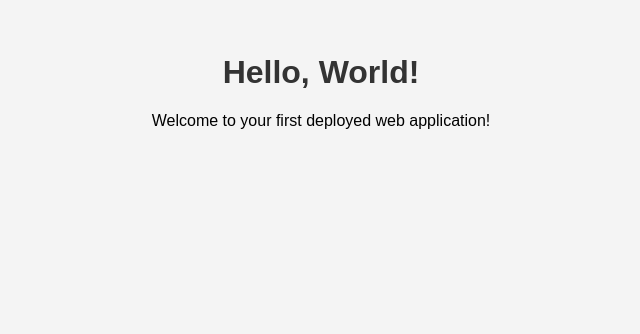
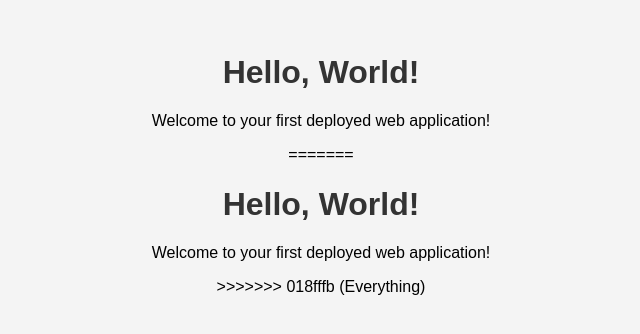
Before and after one commit to devopsp40/Usecase, a plain HTML site: page index.html in a window 1280 px wide. Shown: the part 202-536 px from the top of the page, without its empty margins (319-959 px from the left). Drawn offline with Linux system fonts and the light colour scheme.

Commit message:
Everything

```diff
--- a/index.html
+++ b/index.html
@@ -21,3 +21,26 @@ h1 {
 <p>Welcome to your first deployed web application!</p>
 </body>
 </html>
+=======
+    <meta charset="UTF-8">
+    <meta name="viewport" content="width=device-width, initial-scale=1.0">
+    <title>Hello World</title>
+    <style>
+        body {
+            font-family: Arial, sans-serif;
+            text-align: center;
+            margin-top: 20%;
+            background-color: #f4f4f4;
+        }
+        h1 {
+            color: #333;
+        }
+    </style>
+</head>
+<body>
+    <h1>Hello, World!</h1>
+    <p>Welcome to your first deployed web application!</p>
+</body>
+</html>
+
+>>>>>>> 018fffb (Everything)
```
Also changed, not shown: 1 other file.
